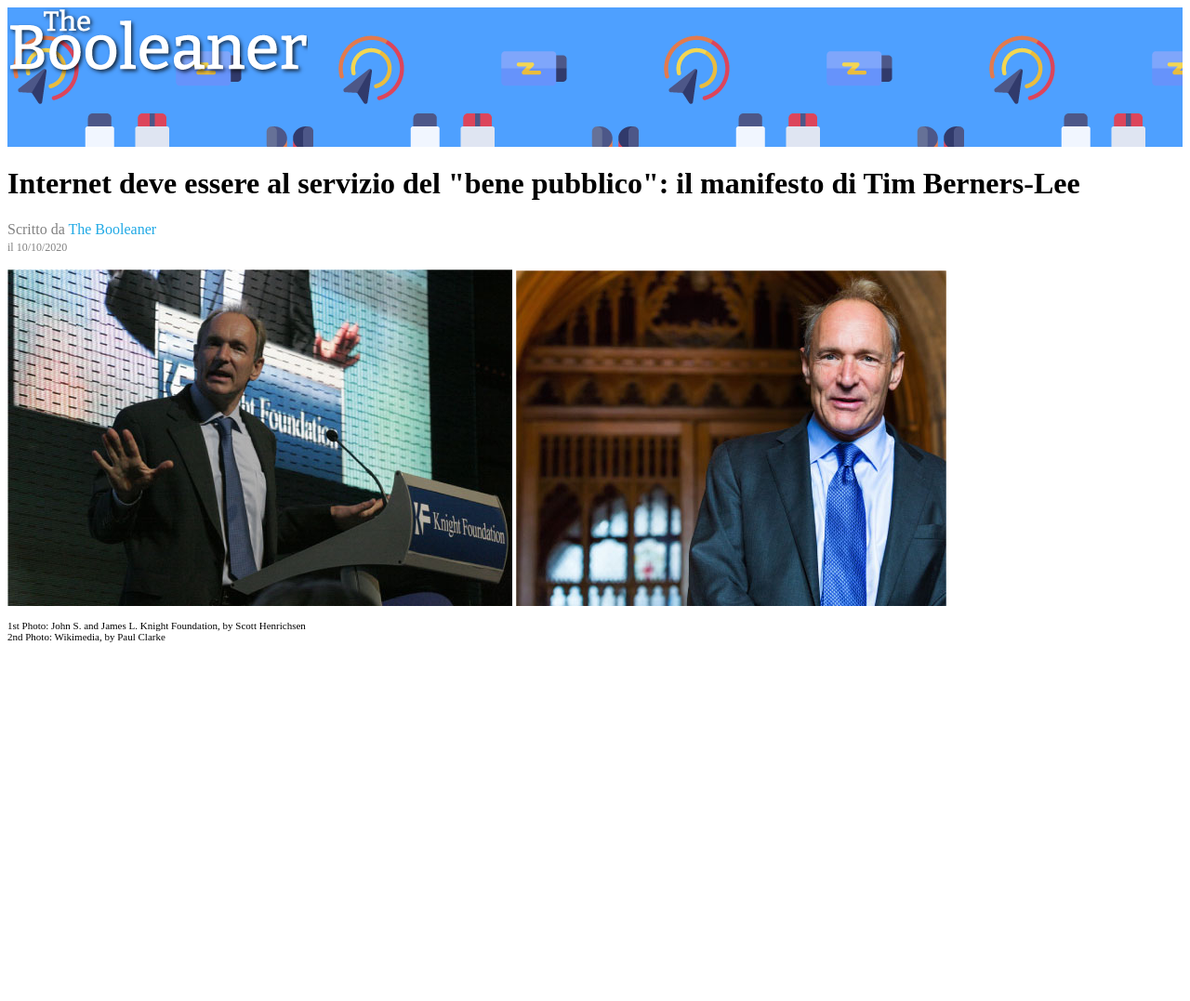
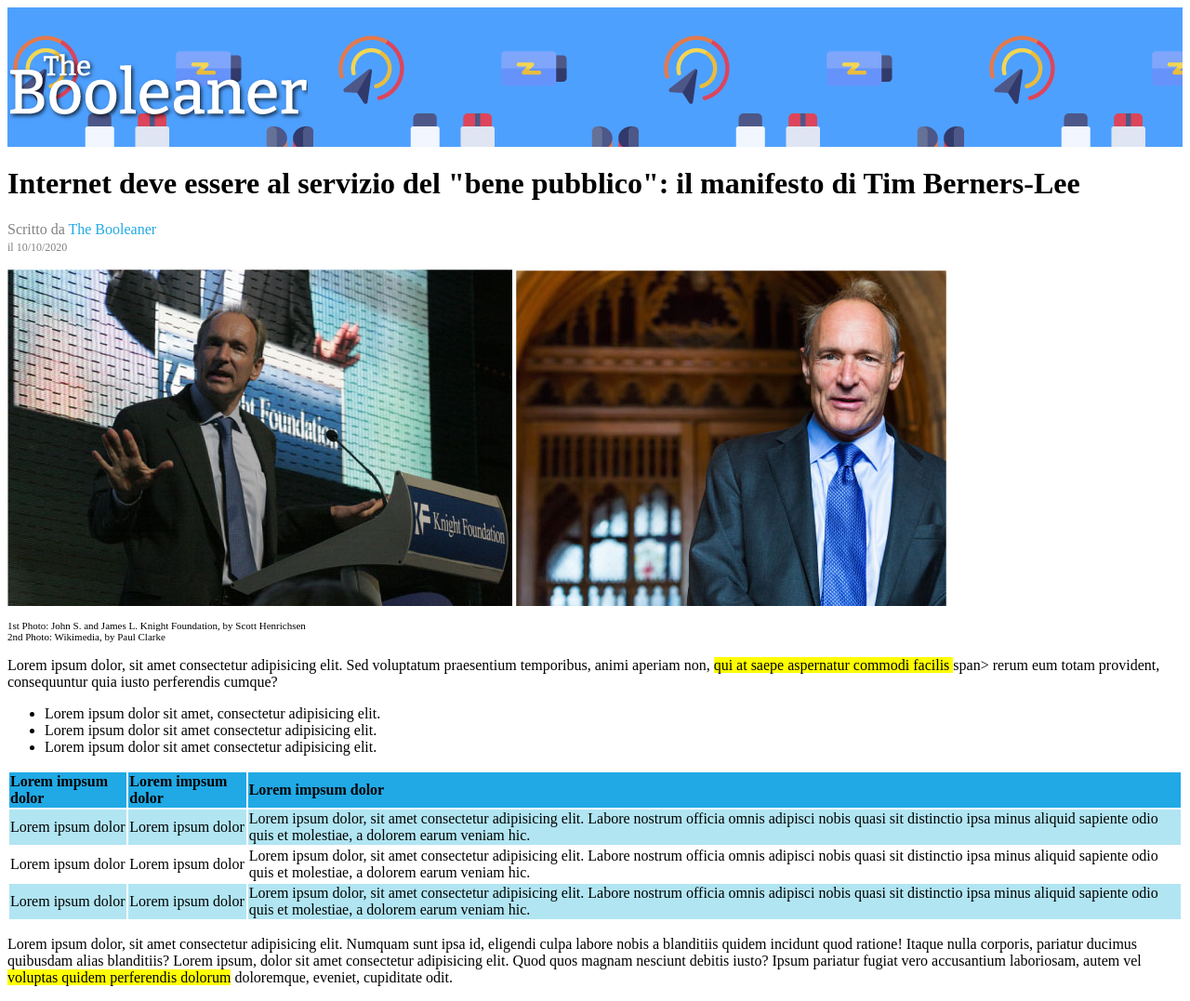
Before and after one commit to Luca92mic/html-css-booleaner, a plain HTML site: page index.html in a window 1280 px wide. Shown: the whole page at 93% size. Before the commit the page ends 800 px from the top, so only its background shows below. Drawn offline with Linux system fonts and the light colour scheme.

Commit message:
add p elenco e table

```diff
--- a/css/style.css
+++ b/css/style.css
@@ -3,6 +3,12 @@ header{
     background-color: #4ea0ff;
     height: 150px;
     background-repeat: repeat;
+    position: relative;
+}
+
+.logo{
+    position: absolute;
+    bottom: 20px;
 }
 
 .autore{
@@ -20,3 +26,19 @@ header{
 .photo-text{
     font-size: 11px;
 }
+
+.yellow{
+    background-color: yellow;
+}
+
+table{
+    text-align: left;
+}
+
+.table-head{
+    background-color: #20a9e5;
+}
+
+.prima-riga, .terza-riga{
+    background-color: #b1e5f2;
+}
--- a/index.html
+++ b/index.html
@@ -11,7 +11,7 @@
 
     <!-- inizio header -->
     <header>
-        <img src="img/logo.png" alt="Logo Booleaner">
+        <img class="logo" src="img/logo.png" alt="Logo Booleaner">
     </header>
     <!-- fine header -->
 
@@ -26,6 +26,47 @@
         <img src="img/tim-2.jpg" alt="Tim Berners-Lee-2">
         <p class="photo-text">1st Photo: John S. and James L. Knight Foundation, by Scott Henrichsen<br>2nd Photo: Wikimedia, by Paul Clarke</p>
         <!-- fine img Tim -->
+
+        <!-- corpo del testo -->
+        <p>Lorem ipsum dolor, sit amet consectetur adipisicing elit. Sed voluptatum praesentium temporibus, animi aperiam non, <span class="yellow">qui at saepe aspernatur commodi facilis </span> span> rerum eum totam provident, consequuntur quia iusto perferendis cumque?</p>
+        <!-- elenco puntato -->
+        <ul>
+            <li>Lorem ipsum dolor sit amet, consectetur adipisicing elit.</li>
+            <li>Lorem ipsum dolor sit amet consectetur adipisicing elit.</li>
+            <li>Lorem ipsum dolor sit amet consectetur adipisicing elit.</li>
+        </ul>
+        <!-- fine elenco puntato -->
+
+        <!-- tabella -->
+        <table>
+            <thead>
+                <tr class="table-head">
+                    <th>Lorem impsum dolor</th>
+                    <th>Lorem impsum dolor</th>
+                    <th>Lorem impsum dolor</th>
+                </tr>
+            </thead>
+            <tbody>
+                <tr class="prima-riga">
+                    <td>Lorem ipsum dolor</td>
+                    <td>Lorem ipsum dolor</td>
+                    <td>Lorem ipsum dolor, sit amet consectetur adipisicing elit. Labore nostrum officia omnis adipisci nobis quasi sit distinctio ipsa minus aliquid sapiente odio quis et molestiae, a dolorem earum veniam hic.</td>
+                </tr>
+                <tr>
+                    <td>Lorem ipsum dolor</td>
+                    <td>Lorem ipsum dolor</td>
+                    <td>Lorem ipsum dolor, sit amet consectetur adipisicing elit. Labore nostrum officia omnis adipisci nobis quasi sit distinctio ipsa minus aliquid sapiente odio quis et molestiae, a dolorem earum veniam hic.</td>
+                </tr>
+                <tr class="terza-riga">
+                    <td>Lorem ipsum dolor</td>
+                    <td>Lorem ipsum dolor</td>
+                    <td>Lorem ipsum dolor, sit amet consectetur adipisicing elit. Labore nostrum officia omnis adipisci nobis quasi sit distinctio ipsa minus aliquid sapiente odio quis et molestiae, a dolorem earum veniam hic.</td>
+                </tr>
+            </tbody>
+        </table>
+         <!-- fine tabella -->
+        <p>Lorem ipsum dolor, sit amet consectetur adipisicing elit. Numquam sunt ipsa id, eligendi culpa labore nobis a blanditiis quidem incidunt quod ratione! Itaque nulla corporis, pariatur ducimus quibusdam alias blanditiis? Lorem ipsum, dolor sit amet consectetur adipisicing elit. Quod quos magnam nesciunt debitis iusto? Ipsum pariatur fugiat vero accusantium laboriosam, autem vel <span class="yellow">voluptas quidem perferendis dolorum</span> doloremque, eveniet, cupiditate odit.</p>
+        <!-- fine corpo del testo -->
     </main>
     <!-- fine main -->
 
```
